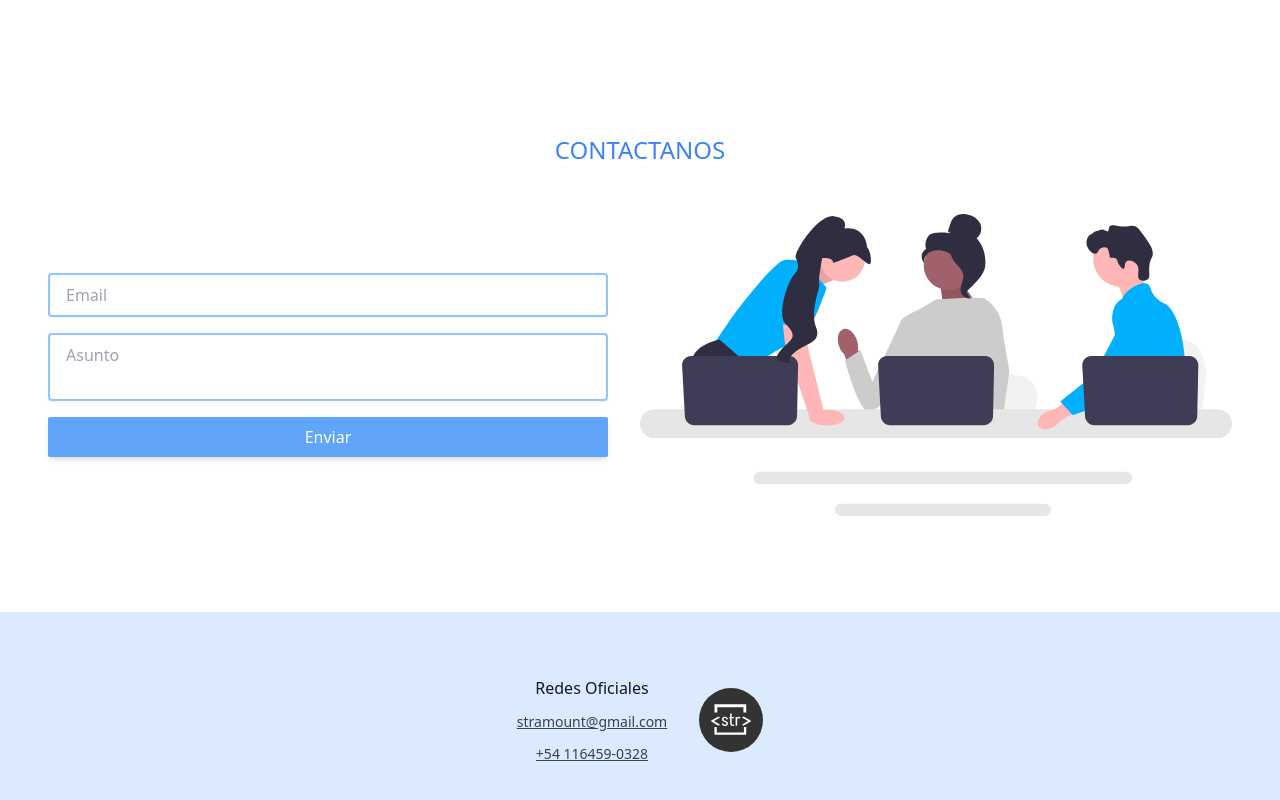
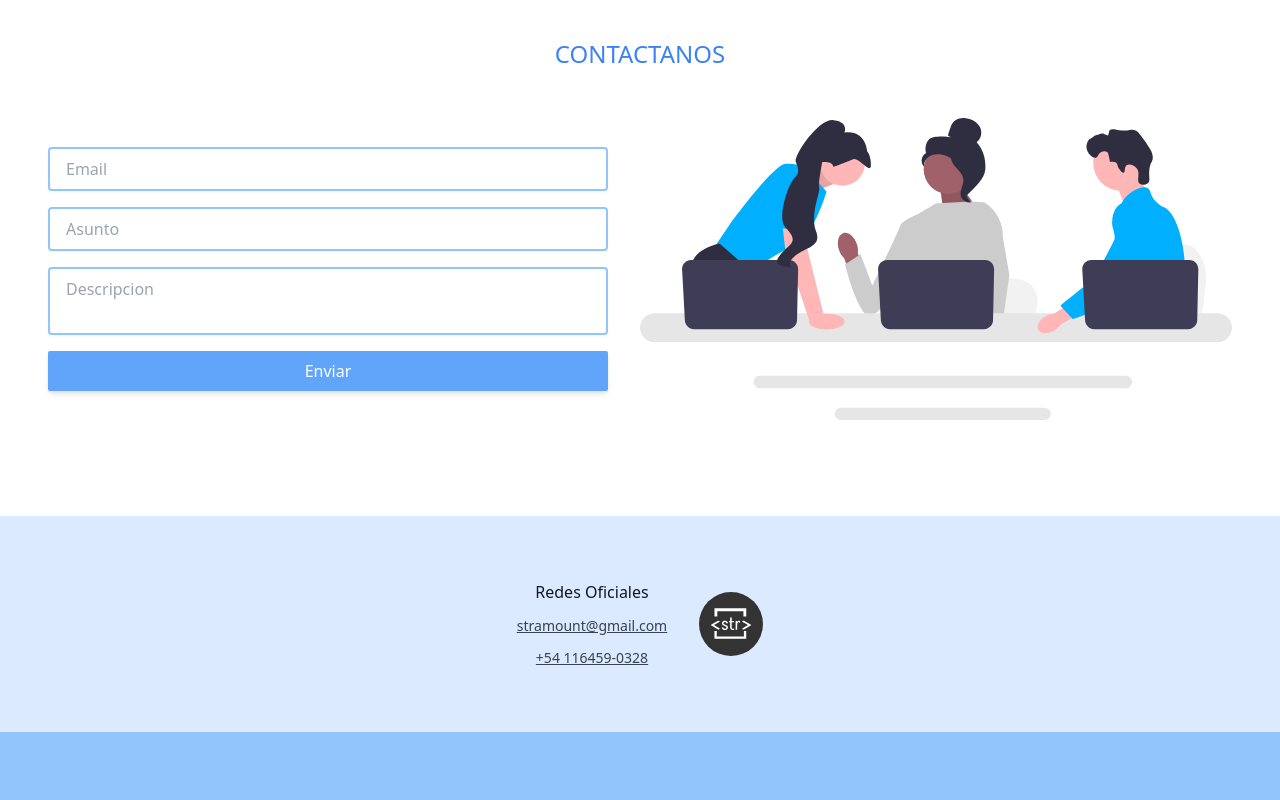
Before and after one commit to ChapyPengu/web-stramount, a React (Vite) app: page / in a window 1280 px wide. Shown: the part 3104-3904 px from the top of the page. After the commit the page ends 3836 px from the top, so only its background shows below. Built offline with nearby package versions, Linux system fonts and the light colour scheme; a web font is replaced by a local one.

Commit message:
ajuste del alto del header

```diff
--- a/src/components/Form.jsx
+++ b/src/components/Form.jsx
@@ -4,8 +4,10 @@ function Form() {
 
     const [email, setEmail] = useState('')
     const [asunto, setAsunto] = useState('')
+    const [description, setDescription] = useState('')
     const [errorEmail, setErrorEmail] = useState(false)
     const [errorAsunto, setErrorAsunto] = useState(false)
+
 
 
     function onSubmit(e) {
@@ -39,11 +41,13 @@ function Form() {
         type="email" placeholder='Email' value={email} onChange={e => setEmail(e.target.value)} onFocus={e => setErrorEmail(false)}/>
 
       <p className={`text-xs text-red-500 ${errorAsunto ? 'inline': 'hidden'}`}>Este campo es requerido</p>
+      <input className={`outline-none focus:border-blue-500 rounded shadow-sm border-2 py-2 px-4 ${errorAsunto ? 'border-red-500' : 'border-blue-300'}`}
+        type="text" placeholder='Asunto' value={asunto} onChange={e => setAsunto(e.target.value)} onFocus={e => setErrorAsunto(false)}/>
       <textarea className={`resize-none outline-none focus:border-blue-500 rounded shadow-sm border-2 py-2 px-4 ${errorAsunto ? 'border-red-500' : 'border-blue-300'}`}
-        type="text" placeholder='Asunto' value={asunto} onChange={e => setAsunto(e.target.value)} onFocus={e => setErrorAsunto(false)}/>
+        type="text" placeholder='Descripcion' value={asunto} onChange={e => setDescription(e.target.value)} />
       <input
-      className='bg-blue-400 text-white py-2 cursor-pointer rounded-sm shadow-md hover:bg-blue-500 btn'
-      type="submit" value='Enviar'/>
+        className='outline-none bg-blue-400 text-white py-2 cursor-pointer rounded-sm shadow-md hover:bg-blue-500 btn'
+        type="submit" value='Enviar'/>
     </form>
   )
 }
--- a/src/sections/Header.jsx
+++ b/src/sections/Header.jsx
@@ -3,7 +3,7 @@ import Title from '../components/Title'
 
 function Header() {
   return (
-    <div className='pt-40'>
+    <div className='pt-40 sm:h-screen'>
       <div className='mx-auto flex flex-col xl:flex-row max-w-max gap-12 px-4 sm:px-0'>
         <div className='flex items-center justify-center flex-col'>
           <Title title='Stramount'/>
```
